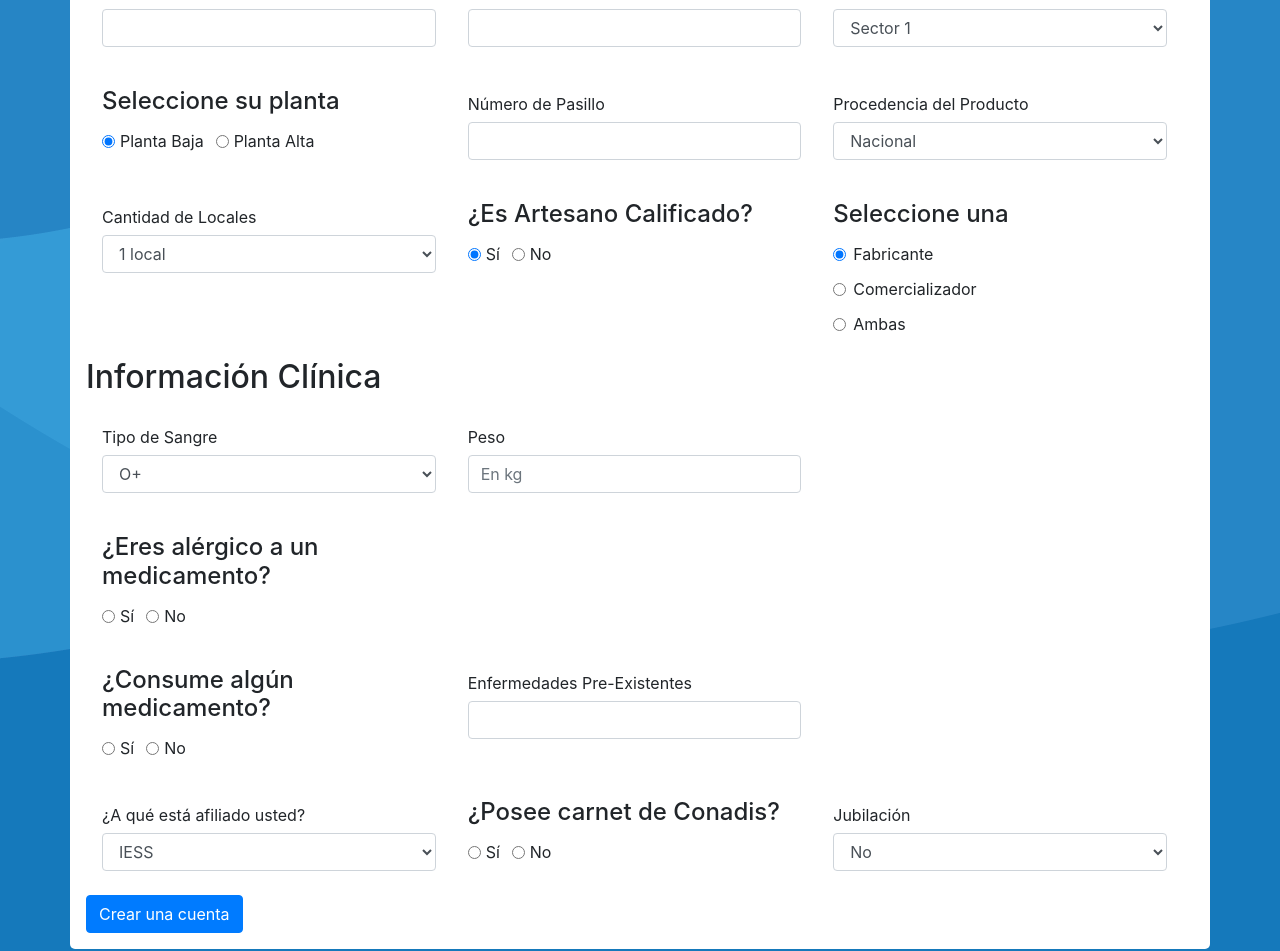
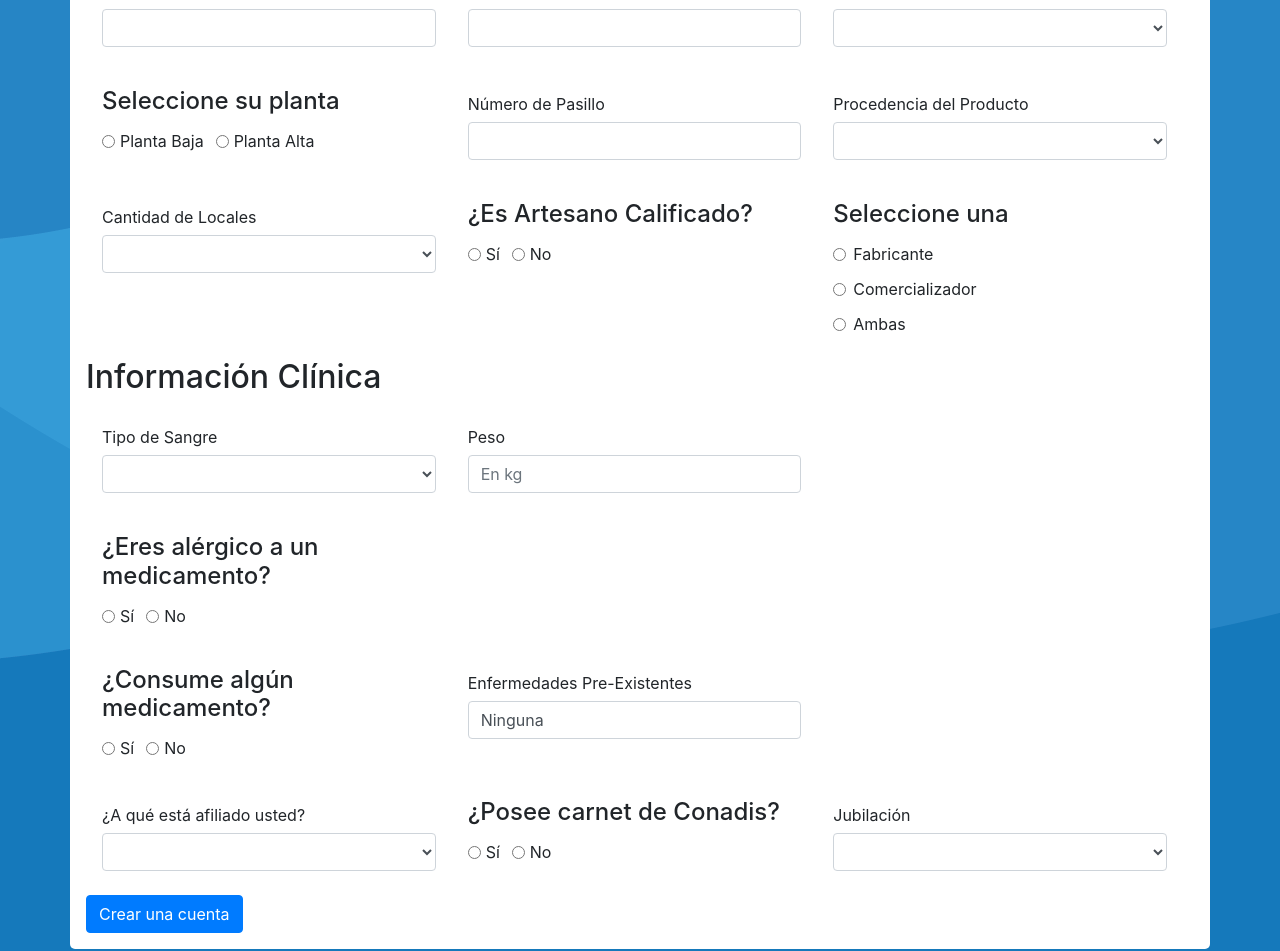
Before and after one commit to BEGA-EC/cc-angular, an Angular app: page /client/medical in a window 1280 px wide. Shown: the part 1183-2134 px from the top of the page. Built offline with nearby package versions, Linux system fonts and the light colour scheme.

Commit message:
controlName

```diff
--- a/src/app/client/medical/medical.component.html
+++ b/src/app/client/medical/medical.component.html
@@ -131,16 +131,16 @@
             </label>
         </div>
         <div class="form-group p-3">
-            <label>Correo Electrónico
-                <input type="email" class="form-control" readonly placeholder="mail@domain.tld">
-            </label>
-        </div>
-        <div class="form-group p-3">
             <label>Calle Secundaria
                 <input type="text" class="form-control" name="calleSec" formControlName="calleSec">
                 <small *ngIf="isSubmitted && errorControl.calleSec.errors?.required">
                     La calle secundaria es necesaria.
                 </small>
+            </label>
+        </div>
+        <div class="form-group p-3">
+            <label>Correo Electrónico
+                <input type="email" class="form-control" readonly placeholder="mail@domain.tld">
             </label>
         </div>
         <h2>Información Tributaria</h2>
@@ -171,25 +171,28 @@
         <div class="form-group p-3 w-100">
             <h4>En su negocio, usted es:</h4>
             <div class="form-check form-check-inline">
-                <input class="form-check-input" type="radio" name="negocioOwner" id="CBa" value="option1" checked>
+                <input class="form-check-input" type="radio" name="negocioOw" formControlName="negocioOw" id="CBa" value="option1" checked>
                 <label class="form-check-label" for="CBa">Propietario</label>
               </div>
               <div class="form-check form-check-inline">
-                <input class="form-check-input" type="radio" name="negocioOwner" id="CBe" value="option2">
+                <input class="form-check-input" type="radio" name="negocioOw" formControlName="negocioOw" id="CBe" value="option2">
                 <label class="form-check-label" for="CBe">Arrendatario</label>
               </div>
               <div class="form-check form-check-inline">
-                <input class="form-check-input" type="radio" name="negocioOwner" id="CBi" value="option3">
+                <input class="form-check-input" type="radio" name="negocioOw" formControlName="negocioOw" id="CBi" value="option3">
                 <label class="form-check-label" for="CBi">Posecionario</label>
               </div>
               <div class="form-check form-check-inline">
-                <input class="form-check-input" type="radio" name="negocioOwner" id="CB4" value="option4">
+                <input class="form-check-input" type="radio" name="negocioOw" formControlName="negocioOw" id="CB4" value="option4">
                 <label class="form-check-label" for="CB4">Comodatario</label>
               </div>
               <div class="form-check form-check-inline">
-                <input class="form-check-input" type="radio" name="negocioOwner" id="CB5" value="option5">
+                <input class="form-check-input" type="radio" name="negocioOw" formControlName="negocioOw" id="CB5" value="option5">
                 <label class="form-check-label" for="CB5">Apoderado</label>
               </div>
+              <small *ngIf="isSubmitted && errorControl.negocioOw.errors?.required">
+                Por favor, rellene este campo.
+              </small>
         </div>
         <div class="form-group p-3">
             <label>Nombre Comercial del Negocio
@@ -209,13 +212,16 @@
         </div>
         <div class="form-group p-3">
             <label>Producto que Comercializa
-                <select class="form-control" id="exampleFormControlSelect1">
-                    <option>Producto 1</option>
-                    <option>Producto 2</option>
-                    <option>Producto 3</option>
-                    <option>Producto 4</option>
-                    <option>Producto 5</option>
+                <select class="form-control" name="producto" formControlName="producto">
+                    <option value="producto1">Producto 1</option>
+                    <option value="producto2">Producto 2</option>
+                    <option value="producto3">Producto 3</option>
+                    <option value="producto4">Producto 4</option>
+                    <option value="producto5">Producto 5</option>
                 </select>
+                <small *ngIf="isSubmitted && errorControl.producto.errors?.required">
+                    Seleccione uno.
+                </small>
             </label>
         </div>
         <div class="form-group p-3">
@@ -236,27 +242,33 @@
         </div>
         <div class="form-group p-3">
             <label>Número de Sector
-                <select class="form-control" id="exampleFormControlSelect2">
-                    <option>Sector 1</option>
-                    <option>Sector 2</option>
-                    <option>Sector 3</option>
-                    <option>Sector 4</option>
-                    <option>Sector 5</option>
-                    <option>Sector 6</option>
-                    <option>Sector 7</option>
+                <select class="form-control" name="sector" formControlName="sector">
+                    <option value="sector1">Sector 1</option>
+                    <option value="sector2">Sector 2</option>
+                    <option value="sector3">Sector 3</option>
+                    <option value="sector4">Sector 4</option>
+                    <option value="sector5">Sector 5</option>
+                    <option value="sector6">Sector 6</option>
+                    <option value="sector7">Sector 7</option>
                 </select>
+                <small *ngIf="isSubmitted && errorControl.sector.errors?.required">
+                    Seleccione uno.
+                </small>
             </label>
         </div>
         <div class="form-group p-3">
             <h4>Seleccione su planta </h4>
             <div class="form-check form-check-inline">
-                <input class="form-check-input" type="radio" name="planta" id="CBalta" value="option1" checked>
+                <input class="form-check-input" type="radio"  name="planta" formControlName="planta" id="CBalta" value="option1" checked>
                 <label class="form-check-label" for="CBalta">Planta Baja</label>
               </div>
               <div class="form-check form-check-inline">
-                <input class="form-check-input" type="radio" name="planta" id="CBbaja" value="option2">
+                <input class="form-check-input" type="radio"  name="planta" formControlName="planta" id="CBbaja" value="option2">
                 <label class="form-check-label" for="CBbaja">Planta Alta</label>
               </div>
+              <small *ngIf="isSubmitted && errorControl.planta.errors?.required">
+                Seleccione uno.
+            </small>
         </div>
         <div class="form-group p-3">
             <label>Número de Pasillo
@@ -268,63 +280,78 @@
         </div>
         <div class="form-group p-3">
             <label>Procedencia del Producto
-                <select class="form-control" id="exampleFormControlSelect3">
-                    <option>Nacional</option>
-                    <option>Internacional</option>
-                    <option>Ambas</option>
+                <select class="form-control" name="procedencia" formControlName="procedencia">
+                    <option value="Nacional">Nacional</option>
+                    <option value="Internacional">Internacional</option>
+                    <option value="Ambas">Ambas</option>
                 </select>
+                <small *ngIf="isSubmitted && errorControl.procedencia.errors?.required">
+                    Seleccione una.
+                </small>
             </label>
         </div>
         <div class="form-group p-3">
             <label>Cantidad de Locales
-                <select class="form-control" id="exampleFormControlSelect4">
-                    <option>1 local</option>
-                    <option>2 locales</option>
-                    <option>3 locales</option>
-                    <option>Más de 4 locales</option>
+                <select class="form-control" name="locales" formControlName="locales">
+                    <option value="1 local">1 local</option>
+                    <option value="2 locales">2 locales</option>
+                    <option value="3 locales">3 locales</option>
+                    <option value="Más locales">Más de 4 locales</option>
                 </select>
+                <small *ngIf="isSubmitted && errorControl.locales.errors?.required">
+                    Seleccione una.
+                </small>
             </label>
         </div>
         <div class="form-group p-3">
             <h4>¿Es Artesano Calificado? </h4>
             <div class="form-check form-check-inline">
-                <input class="form-check-input" type="radio" name="calificado" id="CBsi" value="option1" checked>
+                <input class="form-check-input" type="radio" name="artesano" formControlName="artesano" id="CBsi" value="option1" checked>
                 <label class="form-check-label" for="CBsi">Sí</label>
               </div>
               <div class="form-check form-check-inline">
-                <input class="form-check-input" type="radio" name="calificado" id="CBno" value="option2">
+                <input class="form-check-input" type="radio" name="artesano" formControlName="artesano" id="CBno" value="option2">
                 <label class="form-check-label" for="CBno">No</label>
               </div>
+              <small *ngIf="isSubmitted && errorControl.artesano.errors?.required">
+                Seleccione una.
+            </small>
         </div>
         <div class="form-group p-3">
             <h4>Seleccione una </h4>
             <div class="form-check">
-                <input class="form-check-input" type="radio" name="tipoDeArtesano" id="CBfab" value="option1" checked>
+                <input class="form-check-input" type="radio" name="typeArtesano" formControlName="typeArtesano" id="CBfab" value="option1" checked>
                 <label class="form-check-label" for="CBfab">Fabricante</label>
               </div>
               <div class="form-check">
-                <input class="form-check-input" type="radio" name="tipoDeArtesano" id="CBcomer" value="option2">
+                <input class="form-check-input" type="radio" name="typeArtesano" formControlName="typeArtesano" id="CBcomer" value="option2">
                 <label class="form-check-label" for="CBcomer">Comercializador</label>
               </div>
               <div class="form-check">
-                <input class="form-check-input" type="radio" name="tipoDeArtesano" id="CBambas" value="option2">
+                <input class="form-check-input" type="radio" name="typeArtesano" formControlName="typeArtesano" id="CBambas" value="option3">
                 <label class="form-check-label" for="CBambas">Ambas</label>
               </div>
+              <small *ngIf="isSubmitted && errorControl.typeArtesano.errors?.required">
+                Seleccione una.
+            </small>
         </div>
         <h2>Información Clínica</h2>
         <div class="form-group p-3">
             <label>Tipo de Sangre
-                <select class="form-control" id="exampleFormControlSelect5">
-                    <option>O+</option>
-                    <option>A+</option>
-                    <option>B+</option>
-                    <option>AB+</option>
-                    <option>A+</option>
-                    <option>O-</option>
-                    <option>A-</option>
-                    <option>B-</option>
-                    <option>AB-</option>
+                <select class="form-control" name="sangre" formControlName="sangre">
+                    <option value="O+">O+</option>
+                    <option value="A+">A+</option>
+                    <option value="B+">B+</option>
+                    <option value="AB+">AB+</option>
+                    <option value="A+">A+</option>
+                    <option value="O-">O-</option>
+                    <option value="A-">A-</option>
+                    <option value="B-">B-</option>
+                    <option value="AB-">AB-</option>
                 </select>
+                <small *ngIf="isSubmitted && errorControl.sangre.errors?.required">
+                    Seleccione uno.
+                </small>
             </label>
         </div>
         <div class="form-group p-3">
@@ -377,16 +404,22 @@
         </div>
         <div class="form-group p-3">
             <label>Enfermedades Pre-Existentes
-                <input type="text" class="form-control" id="enfermedades">
+                <input type="text" class="form-control" name="enfermedades" formControlName="enfermedades">
             </label>
+            <small *ngIf="isSubmitted && errorControl.enfermedades.errors?.required">
+                Complete este campo, por favor.
+              </small>
         </div>
         <div class="w-100"></div>
         <div class="form-group p-3">
             <label>¿A qué está afiliado usted?
-                <select class="form-control" id="exampleFormControlSelect6">
-                    <option>IESS</option>
-                    <option>ISFA</option>
+                <select class="form-control" name="seguro" formControlName="seguro">
+                    <option value="IESS">IESS</option>
+                    <option value="ISFA">ISFA</option>
                 </select>
+                <small *ngIf="isSubmitted && errorControl.seguro.errors?.required">
+                    Complete este campo, por favor.
+                  </small>
             </label>
         </div>
         <div class="form-group p-3">
@@ -410,12 +443,15 @@
         </div>
         <div class="form-group p-3">
             <label>Jubilación
-                <select class="form-control" id="exampleFormControlSelect7">
-                    <option>No</option>
-                    <option>IESS</option>
-                    <option>ISFA</option>
+                <select class="form-control" name="jubilacion" formControlName="jubilacion">
+                    <option value="No">No</option>
+                    <option value="IESS">IESS</option>
+                    <option value="ISFA">ISFA</option>
                 </select>
             </label>
+            <small *ngIf="isSubmitted && errorControl.jubilacion.errors?.required">
+                Complete este campo, por favor.
+              </small>
         </div>
         <div class="w-100" style="float: left;"><button type="submit" class="btn btn-primary">Crear una cuenta</button></div>
         <br><br>
--- a/src/app/client/medical/medical.component.ts
+++ b/src/app/client/medical/medical.component.ts
@@ -23,6 +23,7 @@ export class MedicalComponent implements OnInit {
     this.dataForm = this.formBuilder.group({
       name: ['', [Validators.required, Validators.minLength(2)]],
       last: ['', [Validators.required]],
+      dob: [this.defaultDate],
       cedula: ['', [Validators.required, Validators.min(1000000000), Validators.max(9999999999)]],
       conv: ['', [Validators.required, Validators.min(1000000), Validators.max(999999999)]],
       cel: ['', [Validators.required, Validators.min(1000000000), Validators.max(9999999999)]],
@@ -34,17 +35,28 @@ export class MedicalComponent implements OnInit {
       callePri: ['', [Validators.required]],
       nomencla: ['', [Validators.required]],
       riseruc: ['', [Validators.required]],
+      negocioOw: ['', [Validators.required]],
       calleSec: ['', [Validators.required]],
       nameNeg: ['', [Validators.required]],
       razonSoc: ['', [Validators.required]],
+      producto: ['', [Validators.required]],
       numLocal: ['', [Validators.required]],
       predio: ['', [Validators.required]],
+      sector: ['', [Validators.required]],
+      planta : ['', [Validators.required]],
       pasillo: ['', [Validators.required]],
+      procedencia: ['', [Validators.required]],
+      locales: ['', [Validators.required]],
+      artesano: ['', [Validators.required]],
+      typeArtesano: ['', [Validators.required]],
+      sangre: ['', [Validators.required]],
       peso: ['', [Validators.required]],
       alergia: ['', [Validators.required]],
       medicamento: ['', [Validators.required]],
+      enfermedades: ['Ninguna', [Validators.required]],
+      seguro: ['', [Validators.required]],
       conadis: ['', [Validators.required]],
-      dob: [this.defaultDate]
+      jubilacion: ['', [Validators.required]]
     });
   }
   getDate(e) {
--- a/src/styles.css
+++ b/src/styles.css
@@ -8,7 +8,8 @@ body {
 }
 small {
     color: #dc3545;
-    position: absolute;
+    float: right;
+    margin-bottom: -50px;
 }
 input.ng-invalid.ng-touched {
     border-color: #dc3545;
```
